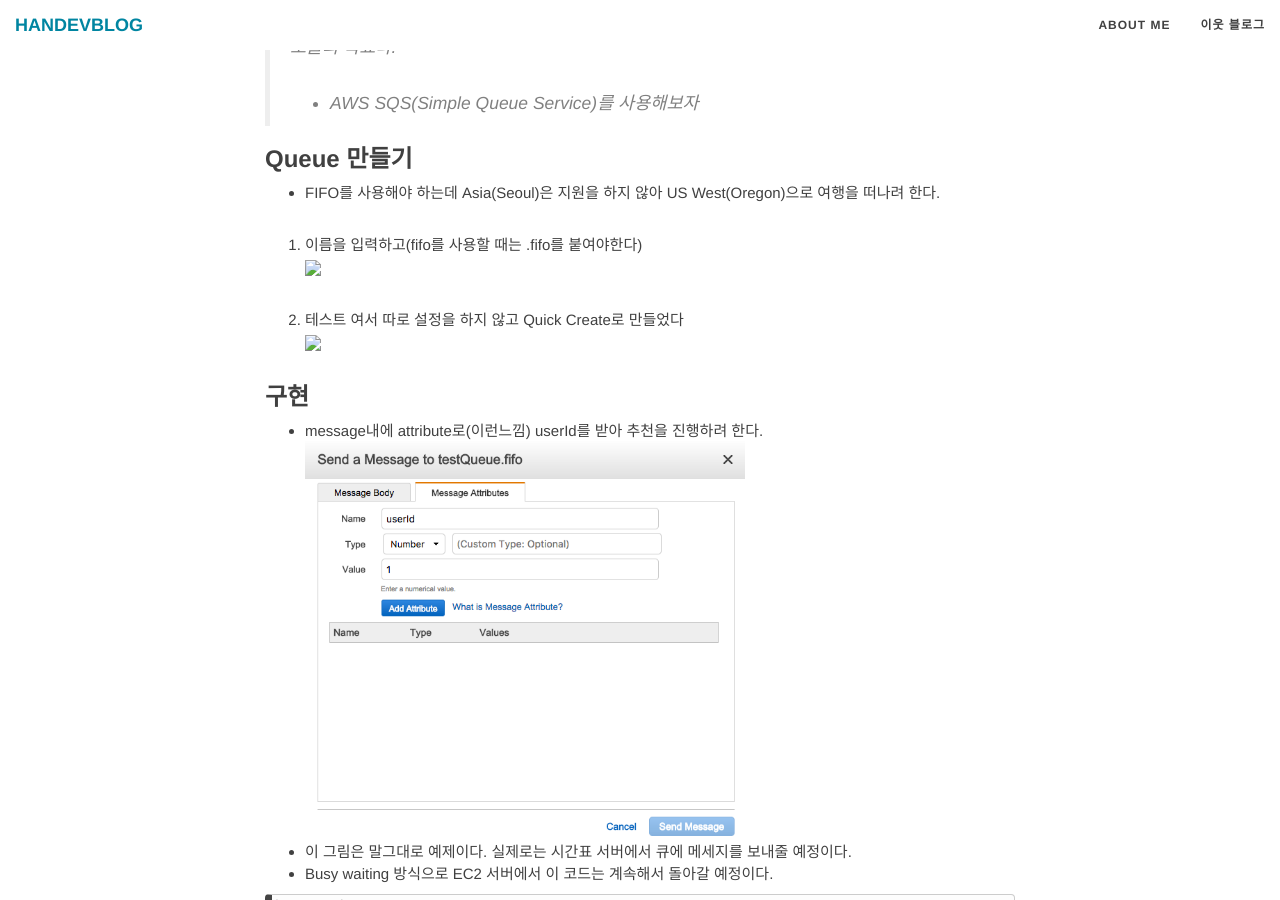
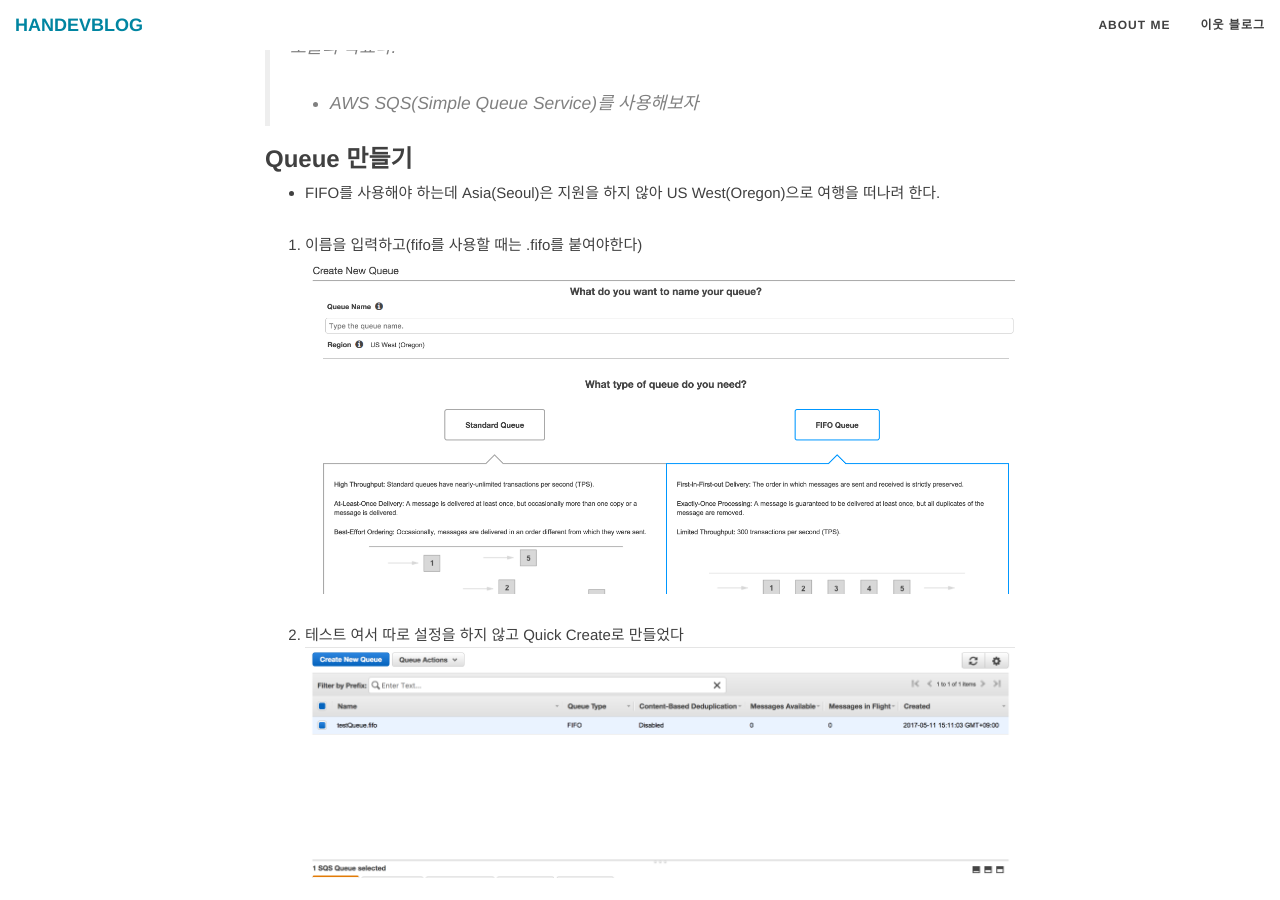
Before and after one commit to hanjungv/hanjungv.github.io, a Jekyll site: the page built from _posts/2017-05/15/2017-05-15-1_capstone_system7.markdown, in a window 1280 px wide and 900 px high, scrolled down 404 px. Built offline with Jekyll 4.4.1, drawn with Linux system fonts in a browser that asks for light colours; nearby versions of some CDN libraries; comment, search, counter and statistics services are not loaded.

Commit message:
Error post image change

```diff
--- a/_posts/2017-05/15/2017-05-15-1_capstone_system7.markdown
+++ b/_posts/2017-05/15/2017-05-15-1_capstone_system7.markdown
@@ -17,10 +17,10 @@
 * FIFO를 사용해야 하는데 Asia(Seoul)은 지원을 하지 않아 US West(Oregon)으로 여행을 떠나려 한다.
 
 1. 이름을 입력하고(fifo를 사용할 때는 .fifo를 붙여야한다)<br/>
-<img src = '/post_img/201705/11/1.png'/><br/>
+<img src = '/post_img/201705/15/1.png'/><br/>
 
 2. 테스트 여서 따로 설정을 하지 않고 Quick Create로 만들었다<br/>
-<img src = '/post_img/201705/11/2.png'/><br/>
+<img src = '/post_img/201705/15/2.png'/><br/>
 
 ### 구현
 * message내에 attribute로(이런느낌) userId를 받아 추천을 진행하려 한다.<br/>
```
